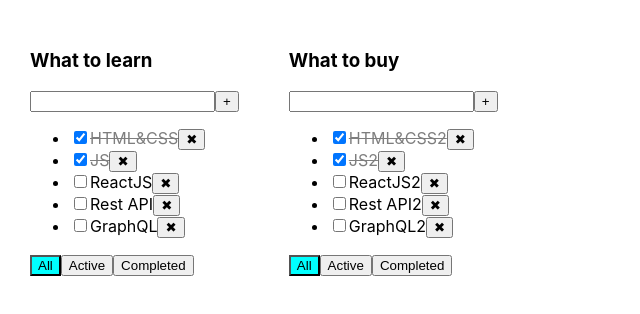
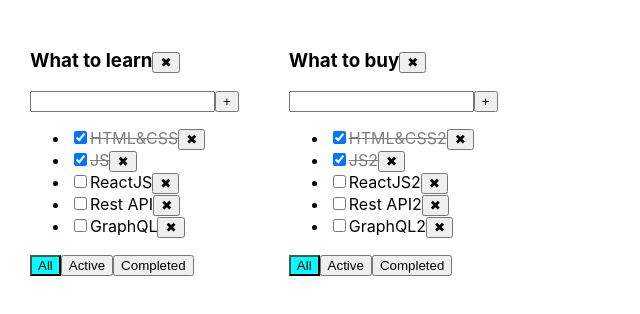
Before and after one commit to evgeniyborysov/TODO_react, a React (Create React App) app: page / in a window 1280 px wide. Shown: the top 314 px of the page, without its empty margins (0-640 px from the left). Built offline with nearby package versions, Linux system fonts and the light colour scheme.

Commit message:
add removeTodoList

```diff
--- a/src/App.css
+++ b/src/App.css
@@ -27,3 +27,7 @@
 input {
     outline: none;
 }
+
+h3 {
+    display: inline-block;
+}
--- a/src/App.tsx
+++ b/src/App.tsx
@@ -1,6 +1,6 @@
 import React, { useState } from "react";
 import "./App.css";
-import { TodoList } from "./components/TodoList";
+import { TodoList, TodoListTaskType } from "./components/TodoList";
 import { v1 } from "uuid";
 
 export type FilterValueType = "All" | "Active" | "Completed";
@@ -9,6 +9,10 @@
     id: string;
     title: string;
     filter: FilterValueType;
+};
+
+type TasksType = {
+    [key: string]: Array<TodoListTaskType>;
 };
 
 function App() {
@@ -20,7 +24,7 @@
         { id: todolistID2, title: "What to buy", filter: "All" },
     ]);
 
-    let [tasks, setTasks] = useState({
+    let [tasks, setTasks] = useState<TasksType>({
         [todolistID1]: [
             { id: v1(), title: "HTML&CSS", isDone: true },
             { id: v1(), title: "JS", isDone: true },
@@ -36,6 +40,12 @@
             { id: v1(), title: "GraphQL2", isDone: false },
         ],
     });
+
+    const removeTodoList = (todoListID: string) => {
+        setTodolists(todolists.filter((td) => td.id !== todoListID));
+        delete tasks[todoListID];
+        setTasks({ ...tasks });
+    };
 
     const addTODO = (title: string, todoListID: string) => {
         const task = { id: v1(), title: title, isDone: false };
@@ -101,6 +111,7 @@
                         filterTasks={filterTasks}
                         addTODO={addTODO}
                         changeTaskStatus={changeTaskStatus}
+                        removeTodoList={removeTodoList}
                     />
                 );
             })}
--- a/src/components/TodoList.tsx
+++ b/src/components/TodoList.tsx
@@ -24,6 +24,7 @@
         isDone: boolean,
         todolistsID: string
     ) => void;
+    removeTodoList: (todoListID: string) => void;
 };
 
 export const TodoList = (props: TodoListPropsType) => {
@@ -61,7 +62,14 @@
 
     return (
         <div>
-            <h3>{props.title}</h3>
+            <div>
+                <h3>{props.title}</h3>
+                <Button
+                    name={"✖"}
+                    callBack={() => props.removeTodoList(props.todoListID)}
+                />
+            </div>
+
             {/* <TodoListInputFull addTask={props.addTask} /> */}
             <Input
                 className={error ? "error" : ""}
```
